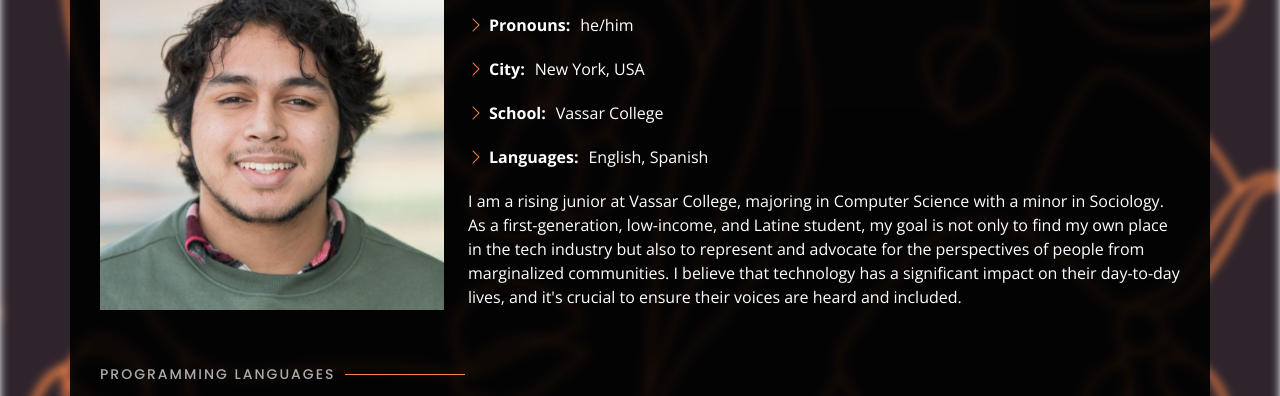
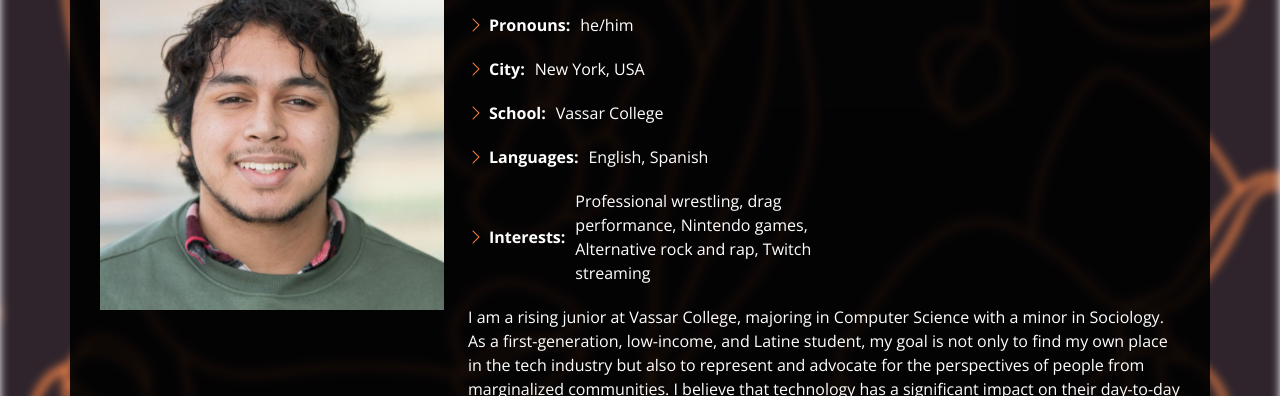
Before and after one commit to pablo-cs/pablo-cs.github.io, a plain HTML site: page index.html in a window 1280 px wide. Both pictures are taken after a click on the link "About". Shown: the part 247-643 px from the top of the page. Drawn offline with nearby package versions, Linux system fonts and the light colour scheme.

Commit message:
Updated about me

```diff
--- a/index.html
+++ b/index.html
@@ -93,6 +93,7 @@
                 <li><i class="bi bi-chevron-right"></i> <strong>City:</strong> <span>New York, USA</span></li>
                 <li><i class="bi bi-chevron-right"></i> <strong>School:</strong> <span>Vassar College</span></li>
                 <li><i class="bi bi-chevron-right"></i> <strong>Languages:</strong> <span>English, Spanish</span></li>
+                <li><i class="bi bi-chevron-right"></i> <strong>Interests:</strong> <span>Professional wrestling, drag performance, Nintendo games, Alternative rock and rap, Twitch streaming</span></li>
               </ul>
             </div>
           </div>
```
